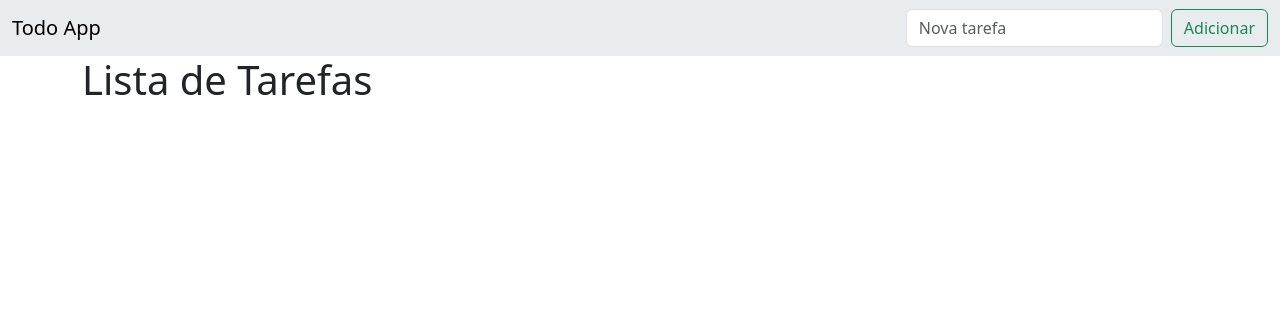
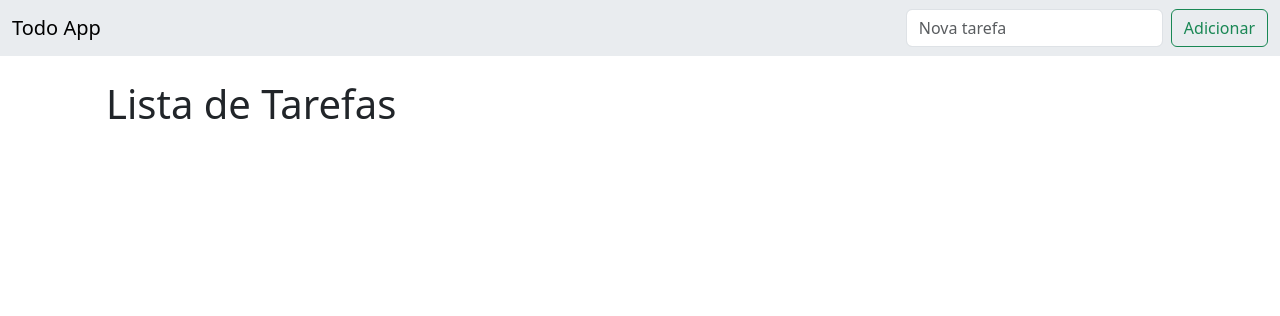
Before and after one commit to gbrielzera/TodoList-Django, a Django app: page / in a window 1280 px wide. Shown: the top 316 px of the page. Run offline with Django 5.2, Linux system fonts and the light colour scheme; data that the repository does not hold is empty.

Commit message:
Versão final

```diff
--- a/TodoList/TodoApp/Templates/base.html
+++ b/TodoList/TodoApp/Templates/base.html
@@ -12,7 +12,7 @@
 <body>
     <nav class="navbar navbar-expand-lg bg-body-secondary">
         <div class="container-fluid">
-            <a class="navbar-brand" href="#">Todo App</a>
+            <a class="navbar-brand" href="{% url 'home' %}">Todo App</a>
             <button class="navbar-toggler" type="button" data-bs-toggle="collapse"
                 data-bs-target="#navbarSupportedContent" aria-controls="navbarSupportedContent" aria-expanded="false"
                 aria-label="Toggle navigation">
--- a/TodoList/TodoApp/Templates/home.html
+++ b/TodoList/TodoApp/Templates/home.html
@@ -11,7 +11,6 @@
         cursor: pointer;
     }
 
-    /* Fundo + cor do texto para completed e not completed */
     .todo-completed {
         background-color: rgba(25, 135, 84, 0.448);
         color: #155724;
@@ -22,18 +21,14 @@
     .todo-not-completed {
         background-color: rgba(220, 53, 70, 0.291);
         color: #721c24;
-        /* vermelho escuro */
         box-shadow: 0 0 10px rgba(220, 53, 70, 0.3);
     }
 
-    /* Hover em todas as linhas */
     .list-group-item:hover {
         box-shadow: 0 4px 12px rgba(195, 189, 189, 0.028);
         color: #000;
-        /* texto fica preto no hover */
     }
 
-    /* Animação suave personalizada para o modal */
     .modal.fade .modal-dialog {
         transition: transform 0.4s cubic-bezier(0.4, 0, 0.2, 1), opacity 0.4s ease;
         transform: translateY(-50px);
@@ -46,7 +41,7 @@
     }
 </style>
 
-<!-- Mensagens de feedback (alertas Bootstrap) -->
+<!-- mensagens de feedback do Bootstrap -->
 {% if messages %}
   <div class="container mt-3">
     {% for message in messages %}
@@ -58,9 +53,10 @@
   </div>
 {% endif %}
 
-<h1 class="mb-4">Lista de Tarefas</h1>
+<h1 class="mb-4 m-lg-4">Lista de Tarefas</h1>
 
-<ul class="list-group todo_table">
+<div class="container mt-5" style="max-width: 1280px;">
+    <ul class="list-group">
         <!-- Loop for: Percorre a lista todos enviada pela view. -->
         <!-- lista com classes usando bootstrap e condição: cada item tem classes para layout, alinhando itens horizontalmente com espaçamento.
             também aplica todo-completed ou todo-not-completed para colorir a linha conforme o status da tarefa (isCompleted). -->
@@ -112,6 +108,7 @@ onclick abre uma confirmação antes de deletar. -->
     </li>
     {% endfor %}
 </ul>
+</div>
 
 <!-- estrutura padrão do modal do Bootstrap
 modal = caixa de dialogo que impede interação com o restante da página.
@@ -177,7 +174,7 @@ muda a url de envio do formulário para o id correto da tarefa. -->
         form.action = '/editar/' + id + '/';
     });
 
-    // Desabilita botão Salvar após o envio para evitar múltiplos cliques
+    // desabilita botão de salvar para evitar múltiplos cliques
     var editarForm = document.getElementById('editarForm');
     editarForm.addEventListener('submit', function() {
         var btnSalvar = editarForm.querySelector('button[type="submit"]');
```
Lines whose indentation alone changed are shown as unchanged.
